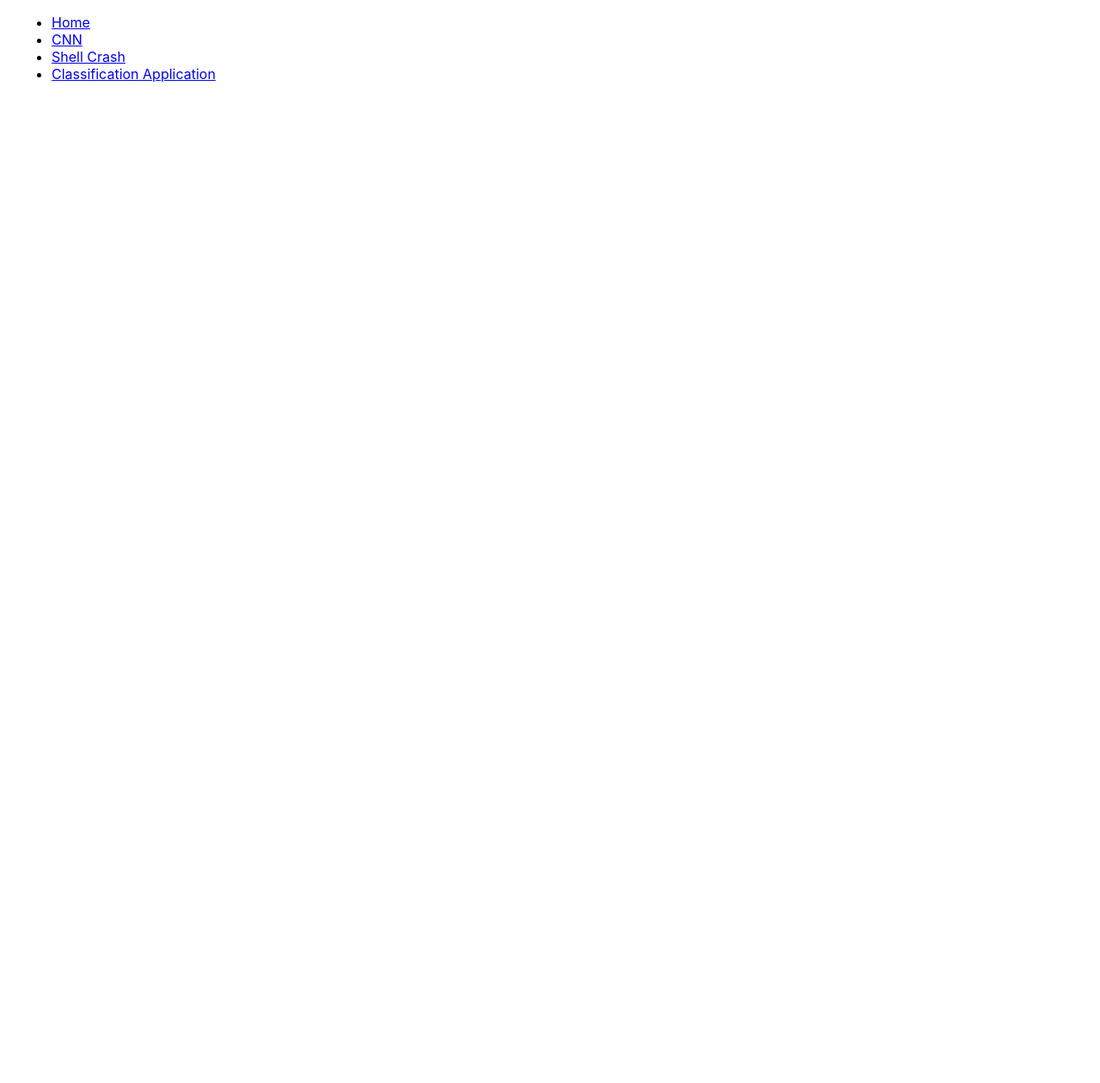
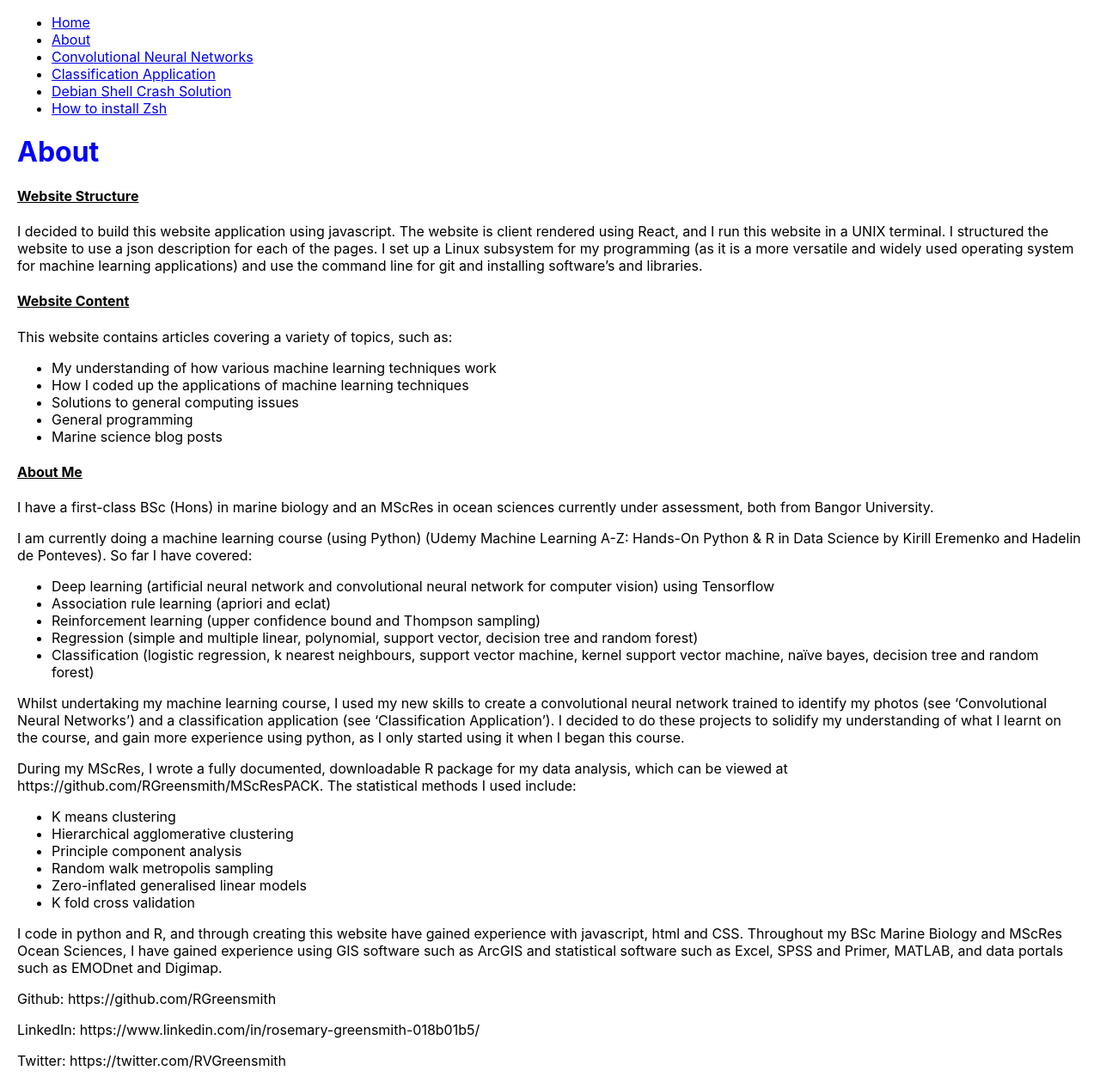
Before and after one commit to RGreensmith/rgdatascience, a React (Create React App) app: page /About in a window 1280 px wide. Shown: the whole page at 86% size. Before the commit the page ends 800 px from the top, so only its background shows below. Built offline with nearby package versions, Linux system fonts and the light colour scheme.

Commit message:
Added an about page and incorporated it into the app

```diff
--- a/src/App.js
+++ b/src/App.js
@@ -2,9 +2,13 @@ import React from 'react';
 import { Link, Route, BrowserRouter as Router, Switch } from 'react-router-dom';
 
 import Page from './components/page';
+import About from './pageDefinitions/About.json';
 import CNN from './pageDefinitions/CNN.json';
-import shellCrash from './pageDefinitions/shellCrash.json'
-import ClassificationApplication from './pageDefinitions/ClassificationApplication'
+import ClassificationApplication from './pageDefinitions/ClassificationApplication.json';
+import shellCrash from './pageDefinitions/shellCrash.json';
+import installZsh from './pageDefinitions/installZsh.json';
+
+
 
 const App = () => (
   <Router>
@@ -14,26 +18,40 @@ const App = () => (
           <Link to="/">Home</Link>
         </li>
         <li>
-          <Link to="/cnn">CNN</Link>
+          <Link to="/About">About</Link>
         </li>
         <li>
-          <Link to="/shellcrash">Shell Crash</Link>
+          <Link to="/cnn">Convolutional Neural Networks</Link>
         </li>
         <li>
           <Link to="/ClassificationApplication">Classification Application</Link>
         </li>
+        <li>
+          <Link to="/shellcrash">Debian Shell Crash Solution</Link>
+        </li>
+        <li>
+          <Link to="/installZsh">How to install Zsh</Link>
+        </li>
+
       </ul>
     </nav>
     <Switch>
+      <Route path="/About" >
+        <Page description={About} />
+      </Route>
       <Route path="/cnn" >
         <Page description={CNN} />
+      </Route>
+      <Route path="/ClassificationApplication" >
+        <Page description={ClassificationApplication} />
       </Route>
       <Route path="/shellcrash" >
         <Page description={shellCrash} />
       </Route>
-      <Route path="/ClassificationApplication" >
-        <Page description={ClassificationApplication} />
+      <Route path="/installZsh" >
+        <Page description={installZsh} />
       </Route>
+
     </Switch>
   </Router>
 );
--- /dev/null
+++ b/src/pageDefinitions/About.json
@@ -0,0 +1,91 @@
+{
+    "title": {
+        "content": "About",
+        "className": "title--blue"
+    },
+    "content": [
+        {
+            "type": "subheading",
+            "content": "Website Structure"
+        },
+        {
+            "type": "paragraph",
+            "content": "I decided to build this website application using javascript. The website is client rendered using React, and I run this website in a UNIX terminal. I structured the website to use a json description for each of the pages. I set up a Linux subsystem for my programming (as it is a more versatile and widely used operating system for machine learning applications) and use the command line for git and installing software’s and libraries."
+        },
+        {
+            "type": "subheading",
+            "content": "Website Content"
+        },
+        {
+            "type":"paragraph",
+            "content":"This website contains articles covering a variety of topics, such as:"
+        },
+        {
+            "type": "list",
+            "items": [
+                        "My understanding of how various machine learning techniques work",
+                        "How I coded up the applications of machine learning techniques",
+                        "Solutions to general computing issues",
+                        "General programming",
+                        "Marine science blog posts"
+                    ]
+        },
+        {
+            "type":"subheading",
+            "content": "About Me"
+        },
+        {
+            "type": "paragraph",
+            "content": "I have a first-class BSc (Hons) in marine biology and an MScRes in ocean sciences currently under assessment, both from Bangor University."
+        },
+        {
+            "type": "paragraph",
+            "content": "I am currently doing a machine learning course (using Python) (Udemy Machine Learning A-Z: Hands-On Python & R in Data Science by Kirill Eremenko and Hadelin de Ponteves). So far I have covered:"
+        },
+        {
+            "type":"list",
+            "items":[
+                "Deep learning (artificial neural network and convolutional neural network for computer vision) using Tensorflow",
+                "Association rule learning (apriori and eclat)",
+                "Reinforcement learning (upper confidence bound and Thompson sampling)",
+                "Regression (simple and multiple linear, polynomial, support vector, decision tree and random forest)",
+                "Classification (logistic regression, k nearest neighbours, support vector machine, kernel support vector machine, naïve bayes, decision tree and random forest)"
+            ]
+        },
+        {
+            "type": "paragraph",
+            "content": "Whilst undertaking my machine learning course, I used my new skills to create a convolutional neural network trained to identify my photos (see ‘Convolutional Neural Networks’) and a classification application (see ‘Classification Application’). I decided to do these projects to solidify my understanding of what I learnt on the course, and gain more experience using python, as I only started using it when I began this course."
+        },
+        {
+            "type": "paragraph",
+            "content": "During my MScRes, I wrote a fully documented, downloadable R package for my data analysis, which can be viewed at https://github.com/RGreensmith/MScResPACK. The statistical methods I used include:"
+        },
+        {
+            "type":"list",
+            "items":[
+                "K means clustering",
+                "Hierarchical agglomerative clustering",
+                "Principle component analysis",
+                "Random walk metropolis sampling",
+                "Zero-inflated generalised linear models",
+                "K fold cross validation"
+            ]
+        },
+        {
+            "type": "paragraph",
+            "content": "I code in python and R, and through creating this website have gained experience with javascript, html and CSS. Throughout my BSc Marine Biology and MScRes Ocean Sciences, I have gained experience using GIS software such as ArcGIS and statistical software such as Excel, SPSS and Primer, MATLAB, and data portals such as EMODnet and Digimap."
+        },
+        {
+            "type": "paragraph",
+            "content": "Github: https://github.com/RGreensmith"
+        },
+        {
+            "type": "paragraph",
+            "content": "LinkedIn: https://www.linkedin.com/in/rosemary-greensmith-018b01b5/"
+        },
+        {
+            "type": "paragraph",
+            "content": "Twitter: https://twitter.com/RVGreensmith"
+        }
+    ]
+}
--- a/src/pageDefinitions/CNN.json
+++ b/src/pageDefinitions/CNN.json
@@ -6,7 +6,7 @@
     "content": [
         {
             "type": "paragraph",
-            "content": "This article is my current understanding and interpretation of how Convolutional Neural Networks (hereafter CNN) work and the steps I took to create and train a CNN; this is not peer reviewed, therefore it should not be used as reference/learning material, and credible source of information."
+            "content": "This article is my current understanding and interpretation of how Convolutional Neural Networks (hereafter CNN) work and the steps I took to create and train a CNN."
         },
         {
             "type": "paragraph",
--- /dev/null
+++ b/src/pageDefinitions/installZsh.json
@@ -0,0 +1,20 @@
+{
+    "title":{"content": "How to install zsh from a Debian terminal", "className": "title--blue"},
+
+    "content":[
+        {"type": "paragraph", "content": "1. Open Debian terminal"},
+
+        {"type":"paragraph", "content":"2. Update package repository cache:"},
+        {"type":"list", "items": ["sudo apt-get update"]},
+
+        {"type": "paragraph","content": "3. Install zsh:"},
+        {"type": "list","items": ["sudo apt-get install zsh","zsh --version"]},
+
+        {"type": "paragraph","content": "4. Make zsh the default shell:"},
+        {"type": "list","items": ["whereis zsh","sudo usermod -s /usr/bin/zsh $(whoami)"]},
+
+        {"type": "paragraph","content": "5. Close terminal and open new terminal"},
+
+        {"type": "paragraph","content": "6. Selet key 2 from menu of z shell configuration suggestions"}
+    ]
+}
```
